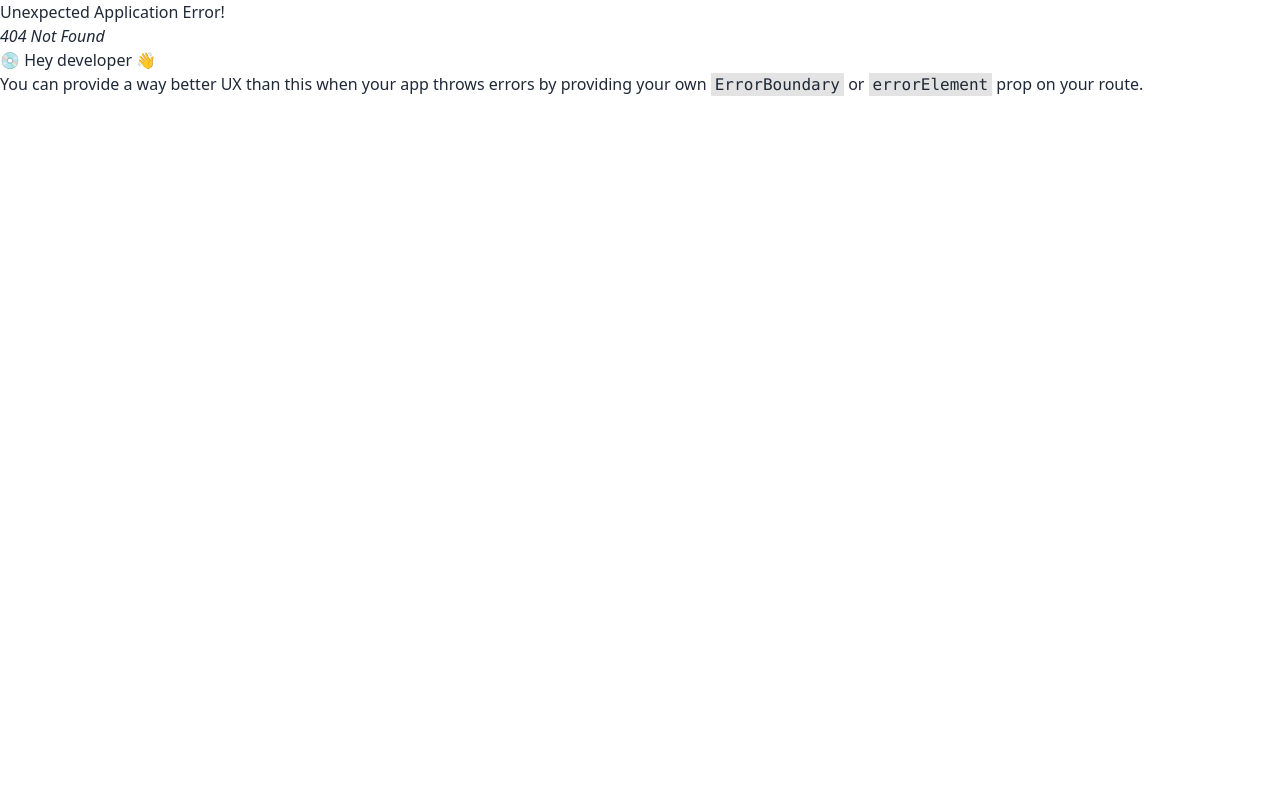
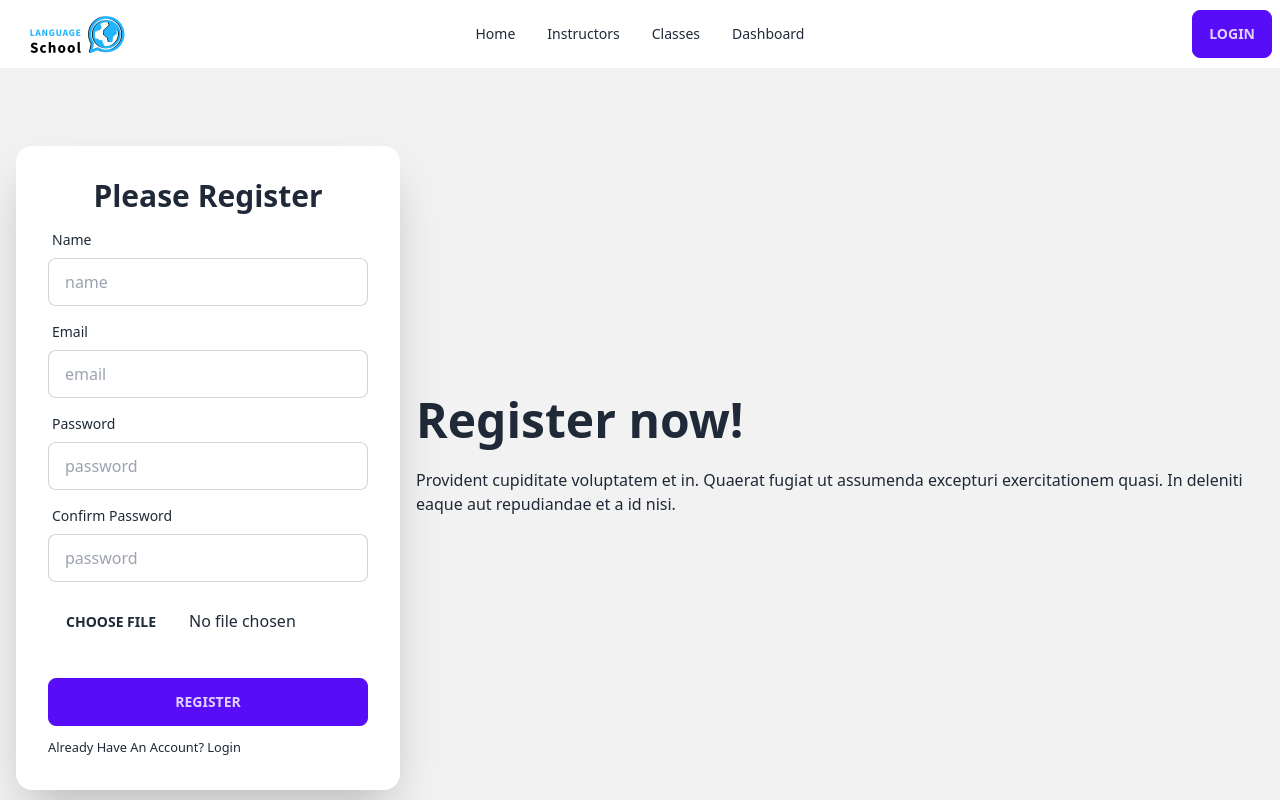
Before and after one commit to masumpost/languge-school-client, a React (Vite) app: page /register in a window 1280 px wide. Before the commit this address had no page. Shown: the top 800 px of the page. Built offline with nearby package versions, Linux system fonts and the light colour scheme.

Commit message:
login and register page designed

```diff
--- a/src/Pages/Login/Login.jsx
+++ b/src/Pages/Login/Login.jsx
@@ -1,3 +1,4 @@
+import { Link } from "react-router-dom";
 
 const Login = () => {
     return (
@@ -10,6 +11,7 @@ const Login = () => {
                     </div>
                     <div className="card flex-shrink-0 w-full max-w-sm shadow-2xl bg-base-100">
                         <form className="card-body">
+                           <small className="text-center font-bold text-3xl">Please Login</small>
                             <div className="form-control">
                                 <label className="label">
                                     <span className="label-text">Email</span>
@@ -28,6 +30,7 @@ const Login = () => {
                             <div className="form-control mt-6">
                                 <button className="btn btn-primary">Login</button>
                             </div>
+                            <p>Already Have Account? <span><Link to='/register'>Register</Link></span></p>
                         </form>
                     </div>
                 </div>
--- /dev/null
+++ b/src/Pages/Login/Register.jsx
@@ -0,0 +1,54 @@
+import { Link } from "react-router-dom";
+
+const Register = () => {
+    return (
+        <div>
+            <div className="hero min-h-screen bg-base-200">
+                <div className="hero-content flex-col lg:flex-row-reverse">
+                    <div className="text-center lg:text-left">
+                        <h1 className="text-5xl font-bold">Register now!</h1>
+                        <p className="py-6">Provident cupiditate voluptatem et in. Quaerat fugiat ut assumenda excepturi exercitationem quasi. In deleniti eaque aut repudiandae et a id nisi.</p>
+                    </div>
+                    <div className="card flex-shrink-0 w-full max-w-sm shadow-2xl bg-base-100">
+                        <form className="card-body">
+                        <h4 className="text-center font-bold text-3xl">Please Register</h4>
+                            <div className="form-control">
+                                <label className="label">
+                                    <span className="label-text">Name</span>
+                                </label>
+                                <input type="text" placeholder="name" className="input input-bordered" />
+                            </div>
+                            <div className="form-control">
+                                <label className="label">
+                                    <span className="label-text">Email</span>
+                                </label>
+                                <input type="email" placeholder="email" className="input input-bordered" />
+                            </div>
+                            <div className="form-control">
+                                <label className="label">
+                                    <span className="label-text">Password</span>
+                                </label>
+                                <input type="password" placeholder="password" className="input input-bordered" />
+                            </div>
+                            <div className="form-control">
+                                <label className="label">
+                                    <span className="label-text">Confirm Password</span>
+                                </label>
+                                <input type="password" placeholder="password" className="input input-bordered" />
+                            </div>
+                            <div className="form-control mt-2">
+                                <input type="file" className="file-input file-input-ghost w-full max-w-xs" />
+                            </div>
+                            <div className="form-control mt-6">
+                                <input className="btn btn-primary" type="submit" value="Register" />
+                            </div>
+                            <p><small>Already Have An Account? <span><Link to='/login'>Login</Link></span></small></p>
+                        </form>
+                    </div>
+                </div>
+            </div>
+        </div>
+    );
+};
+
+export default Register;
--- a/src/routes/Routes.jsx
+++ b/src/routes/Routes.jsx
@@ -2,6 +2,7 @@ import { createBrowserRouter } from "react-router-dom";
 import Main from "../Layout/Main";
 import Home from "../Pages/Home/Home/Home";
 import Login from "../Pages/Login/Login";
+import Register from "../Pages/Login/Register";
 
 export const router = createBrowserRouter([
     {
@@ -15,6 +16,10 @@ export const router = createBrowserRouter([
         {
             path:'/login',
             element:<Login></Login>
+        },
+        {
+            path:'/register',
+            element:<Register></Register>
         }
       ]
     },
```
